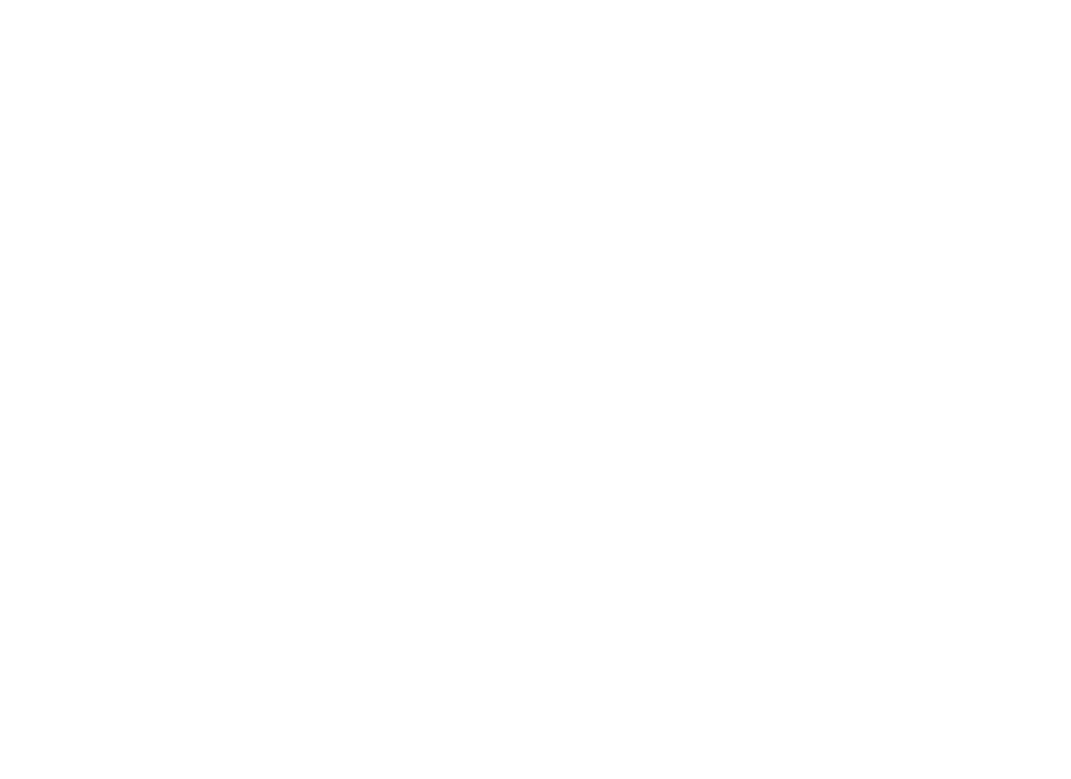
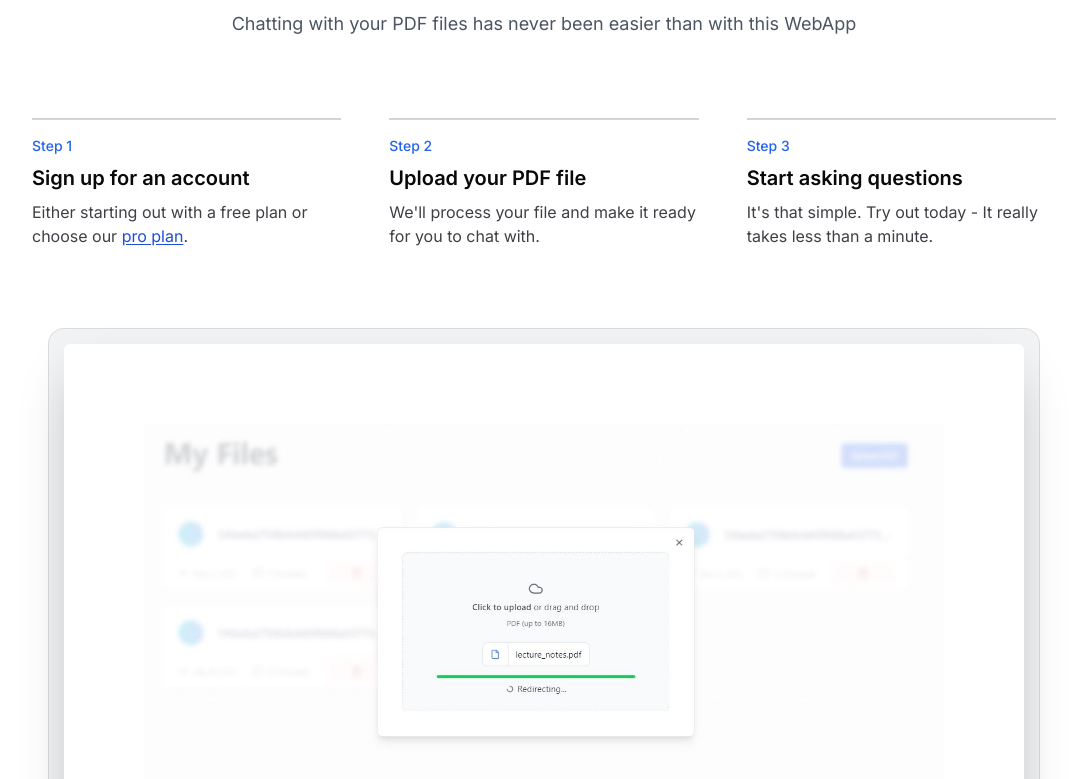
Before and after one commit to akashc-hub/Chat-With-PDF, a Next.js app: page / in a window 1280 px wide. Shown: the part 1621-2400 px from the top of the page, without its empty margins (96-1167 px from the left). Before the commit the page ends 1823 px from the top, so only its background shows below. Built offline with nearby package versions, Linux system fonts and the light colour scheme.

Commit message:
first commit

```diff
--- a/src/app/page.tsx
+++ b/src/app/page.tsx
@@ -71,6 +71,7 @@ export default function Home() {
             <h2 className="mt-2 font-bold text-4xl text-gray-900 sm:text-5xl">Start chatting in minutes
             </h2>
             <p className="mt-4 text-lg text-gray-600">
+              Chatting with your PDF files has never been easier than with this WebApp
             </p>
           </div>
         </div>
@@ -78,11 +79,47 @@ export default function Home() {
         {/* Steps */}
         <ol className="my-8 space-y-4 pt-8 md:flex md:space-x-12 md:space-y-0">
           <li className="md:flex-1">
-            <div className="flex flex-col">
-
+            <div className="flex flex-col space-y-2 border-l-4 border-zinc-300 py-2 pl-4 md:border-l-0 md:border-t-2 md:pb-0 md:pl-0 md:pt-4">
+              <span className="text-sm font-medium text-blue-600">Step 1</span>
+              <span className="text-xl font-semibold">Sign up for an account</span>
+              <span className="mt-2 text-zinc-700">
+                Either starting out with a free plan or choose our <Link href="/pricing" className="text-blue-700 underline underline-offset-2">pro plan</Link>.
+              </span>
+            </div>
+          </li>
+          <li className="md:flex-1">
+            <div className="flex flex-col space-y-2 border-l-4 border-zinc-300 py-2 pl-4 md:border-l-0 md:border-t-2 md:pb-0 md:pl-0 md:pt-4">
+              <span className="text-sm font-medium text-blue-600">Step 2</span>
+              <span className="text-xl font-semibold">Upload your PDF file</span>
+              <span className="mt-2 text-zinc-700">
+                We&apos;ll process your file and make it ready for you to chat with.
+              </span>
+            </div>
+          </li>
+          <li className="md:flex-1">
+            <div className="flex flex-col space-y-2 border-l-4 border-zinc-300 py-2 pl-4 md:border-l-0 md:border-t-2 md:pb-0 md:pl-0 md:pt-4">
+              <span className="text-sm font-medium text-blue-600">Step 3</span>
+              <span className="text-xl font-semibold">Start asking questions</span>
+              <span className="mt-2 text-zinc-700">
+                It&apos;s that simple. Try out today - It really takes less than a minute.
+              </span>
             </div>
           </li>
         </ol>
+        <div className="mx-auto max-w-6xl px-6 lg:px-8">
+              <div className="mt-16 flow-root sm:mt-24">
+                <div className="-mt-2 rounded-xl bg-gray-900/5 p-2 ring-1 ring-inset ring-gray-900/10 lg:-m-4 lg:rounded-2xl lg:p-4">
+                  <Image
+                    src="/file-upload-preview.jpg"
+                    alt="uploading preview"
+                    width={1419}
+                    height={732}
+                    quality={100}
+                    className="rounded-md bg-white p-2 sm:p-8 md:p-20 shadow-2xl right-1 ring-gray-900/10"
+                    />
+                </div>
+              </div>
+            </div>
       </div>
       </>
   );
```
Also changed, not shown: public/file-upload-preview.jpg (added).
